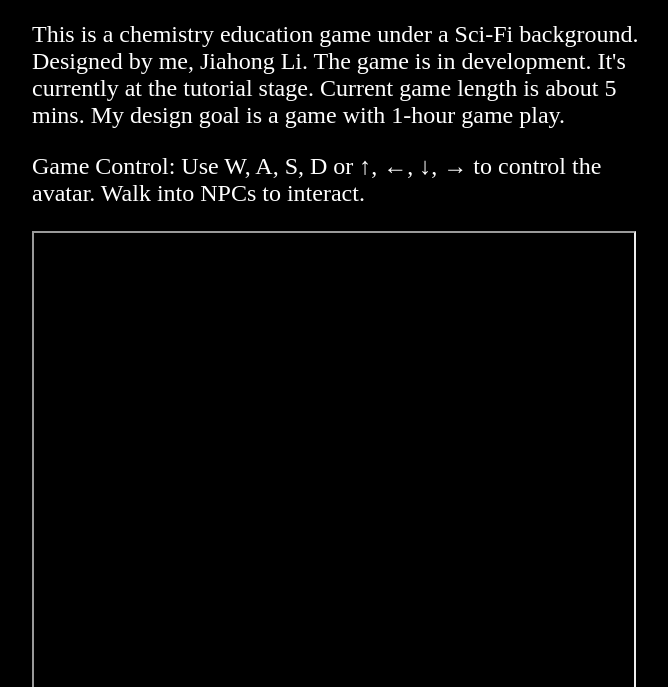
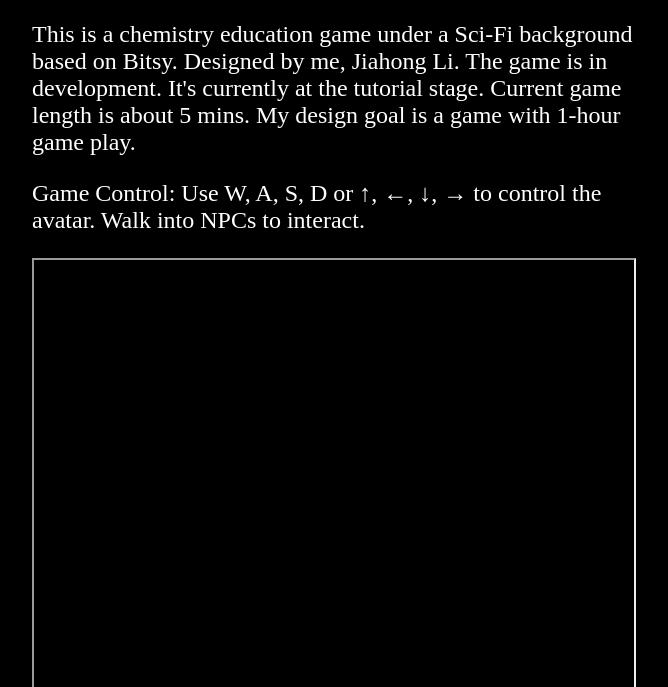
Before and after one commit to HarveyLijh/Chemgeon_a_bitsy_game, a plain HTML site: page index.html in a window 1280 px wide. Shown: the part 113-800 px from the top of the page, without its empty margins (292-960 px from the left). Drawn offline with Linux system fonts and the light colour scheme.

Commit message:
Update index.html

```diff
--- a/index.html
+++ b/index.html
@@ -17,7 +17,7 @@
                 </label>
             </div>
             <p>
-                This is a chemistry education game under a Sci-Fi background. Designed by me, Jiahong Li. The game is in development. It's currently at the tutorial stage. Current game length is about 5 mins. My design goal is a game with 1-hour game play.
+                This is a chemistry education game under a Sci-Fi background based on Bitsy. Designed by me, Jiahong Li. The game is in development. It's currently at the tutorial stage. Current game length is about 5 mins. My design goal is a game with 1-hour game play.
             </p>
             <p>
                 Game Control: Use W, A, S, D or ↑, ←, ↓, → to control the avatar. Walk into NPCs to interact.
```
